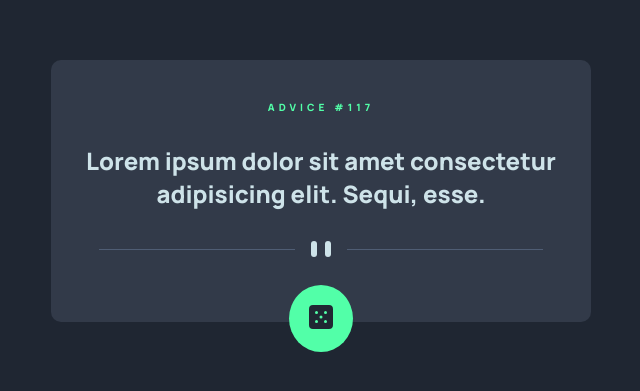
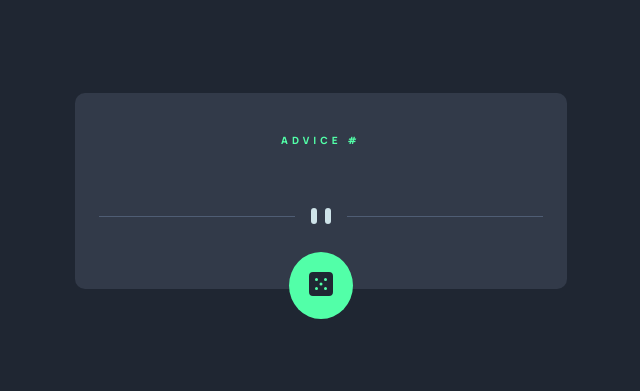
Before and after one commit to salomonalb/advice-generator-app, a website built with Parcel: page src/index.html in a window 1280 px wide. Shown: the part 209-600 px from the top of the page, without its empty margins (319-959 px from the left). Built offline with nearby package versions, Linux system fonts and the light colour scheme.

Commit message:
added a span to hold the id, erased lorem ipsum changed ids

```diff
--- a/src/index.html
+++ b/src/index.html
@@ -12,8 +12,8 @@
 <body>
     <main>
         <article class="app">
-            <h1 class="app__advice-number" id="advice-id">ADVICE #117</h1>
-            <p class="app__advice" id="advice">Lorem ipsum dolor sit amet consectetur adipisicing elit. Sequi, esse.</p>
+            <h1 class="app__advice-number">ADVICE #<span id="idNumber"></span></h1>
+            <p class="app__advice" id="advicePara"></p>
             <picture class="app__divider">
                 <source srcset="images/pattern-divider-desktop.svg" media="(min-width: 376px)">
                 <img src="images/pattern-divider-mobile.svg" alt="">
```
